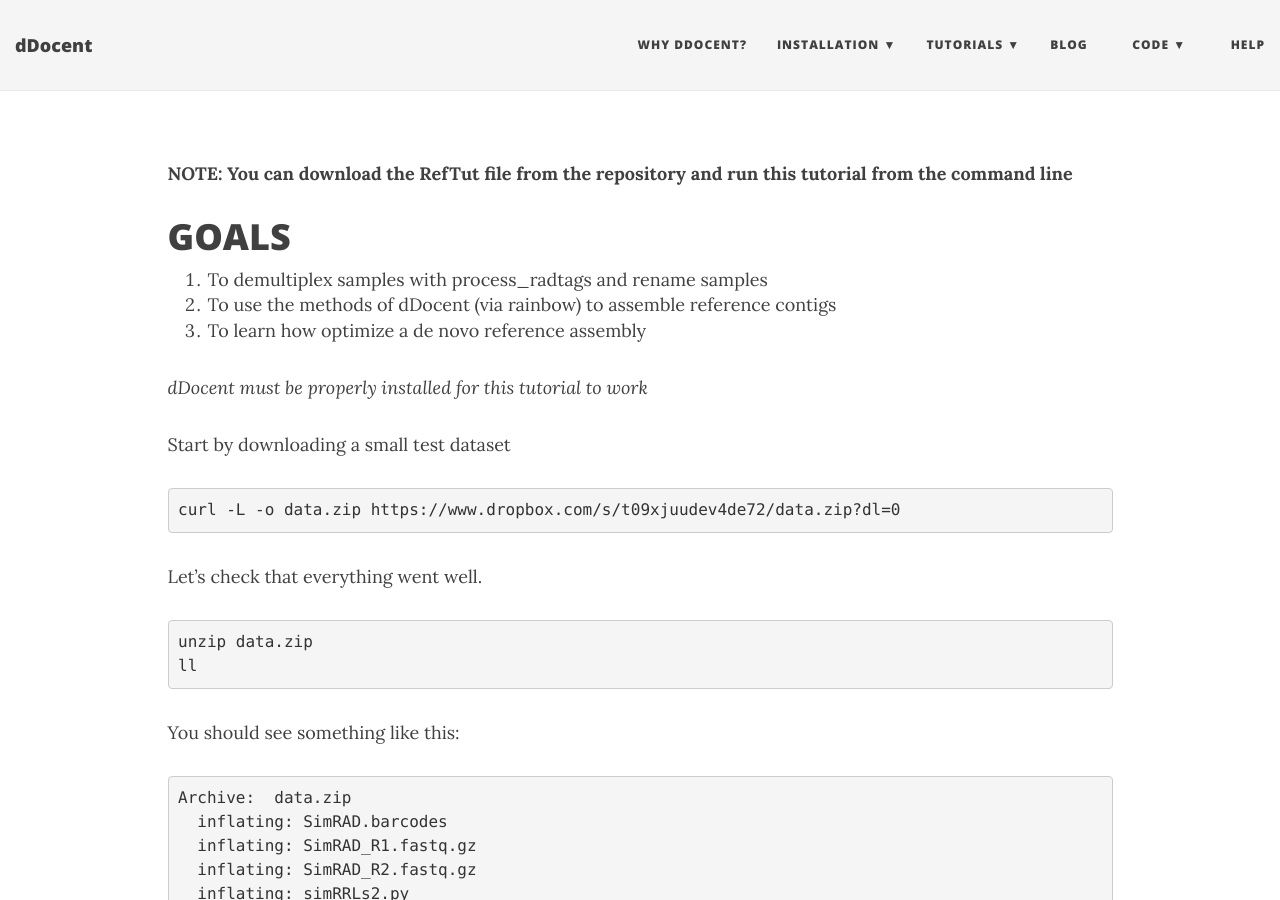
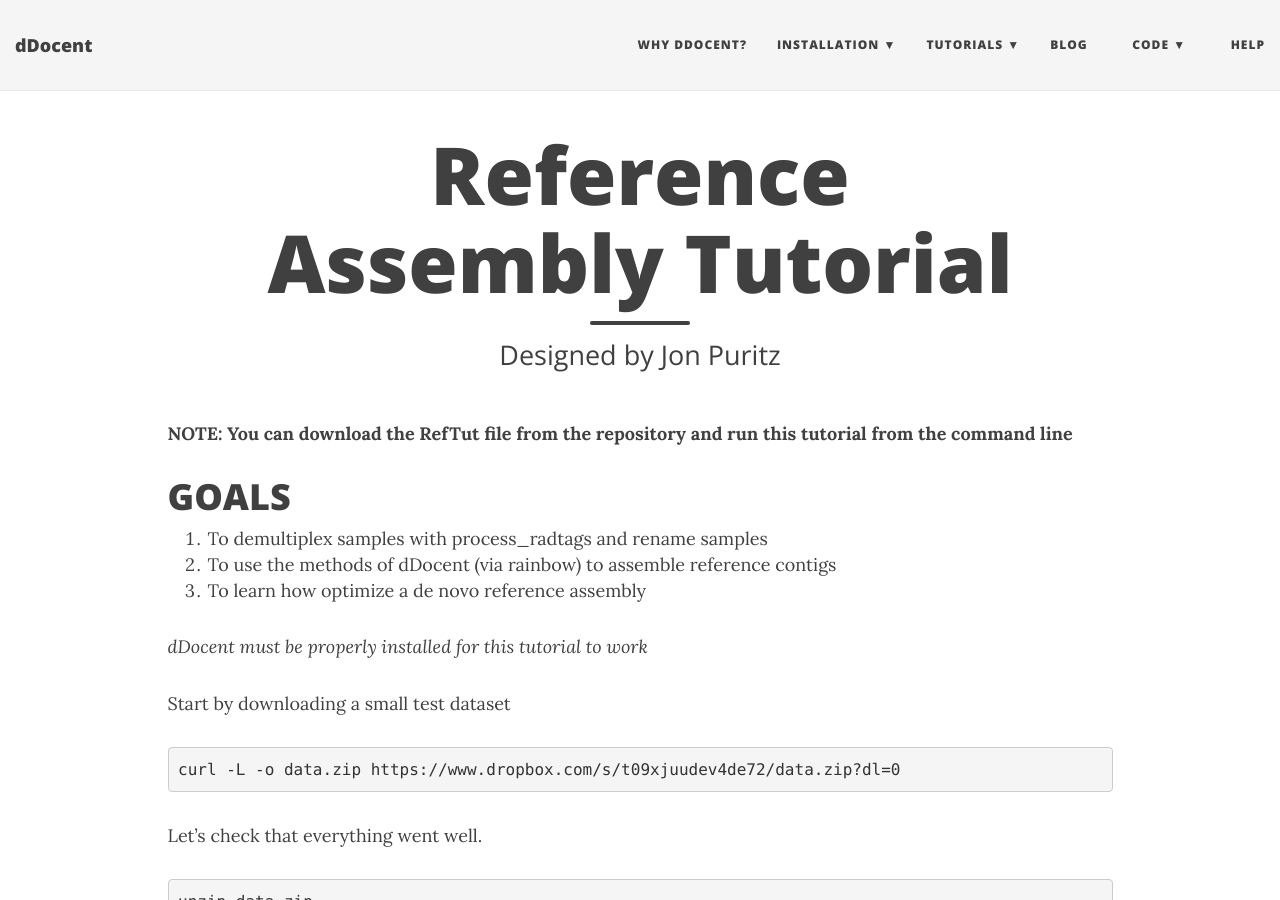
Before and after one commit to jpuritz/dDocent, a Jekyll site: the page built from assembly.md, in a window 1280 px wide and 900 px high. Built offline with Jekyll 4.4.1, drawn with Linux system fonts in a browser that asks for light colours; nearby versions of some CDN libraries.

Commit message:
Update assembly.md

```diff
--- a/assembly.md
+++ b/assembly.md
@@ -1,6 +1,6 @@
 ---
 layout: page
-title:  ## Reference Assembly Tutorial
+title:  Reference Assembly Tutorial
 subtitle: Designed by Jon Puritz
 ---
 
```
